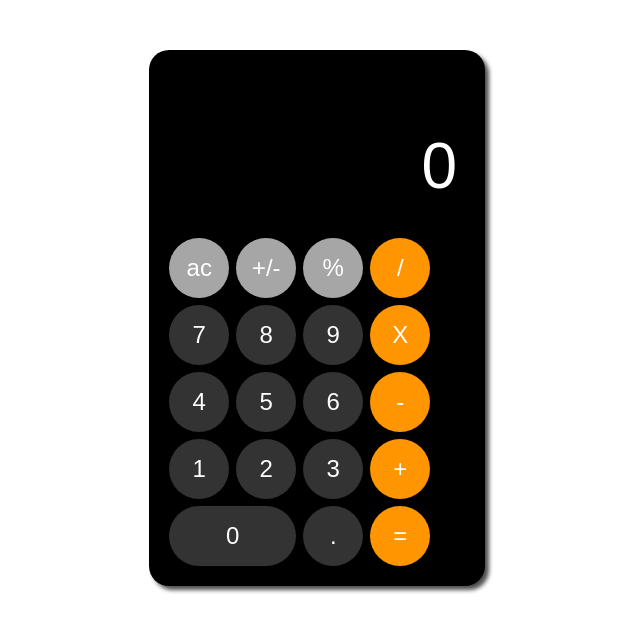
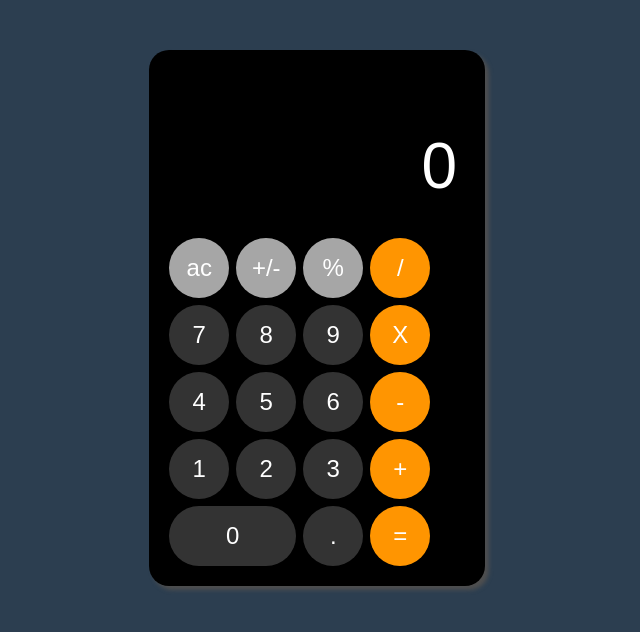
Before and after one commit to apachqq/JS-calculator, a plain HTML site: page index.html in a window 1280 px wide. Shown: the whole page, without its empty margins (323-963 px from the left). Drawn offline with Linux system fonts and the light colour scheme.

Commit message:
body-styles

```diff
--- a/style.css
+++ b/style.css
@@ -5,6 +5,11 @@
     grey #a6a6a6
     white #fdfdfd
 */
+
+body {
+    color: #2c3e50;
+    background: #2c3e50
+}
 
 .calc {
     margin: 50px auto;
```
